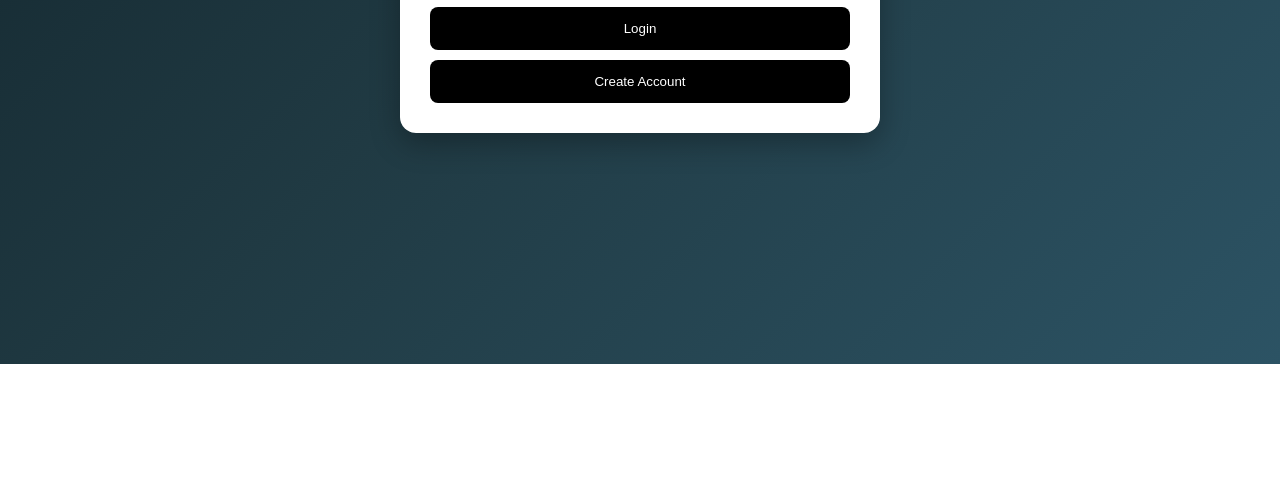
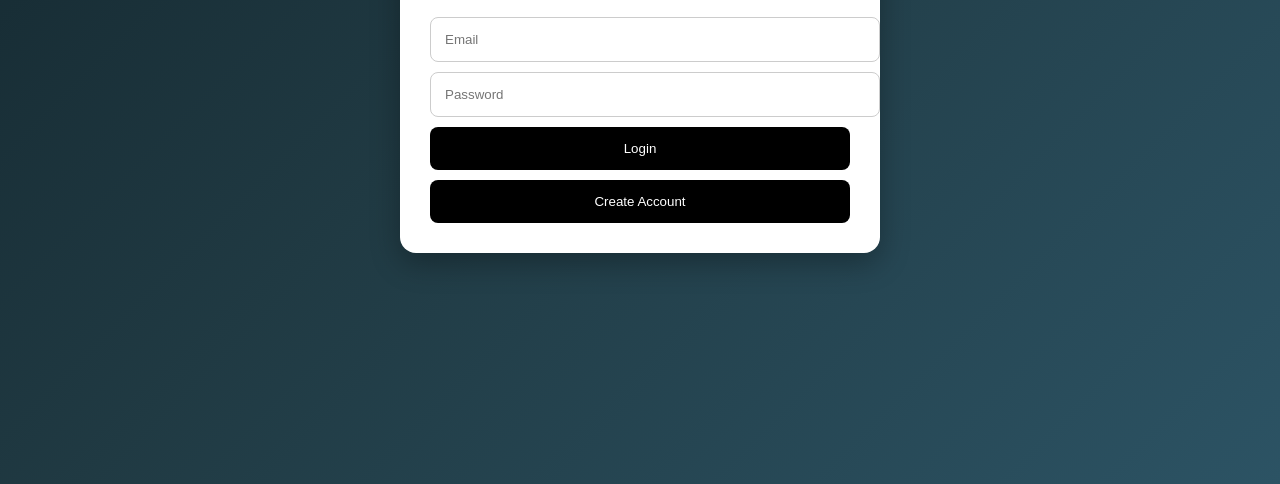
Before and after one commit to mydtech24-ux/capitalpath, a plain HTML site: page index.html in a window 1280 px wide. Shown: the part 631-1115 px from the top of the page. Before the commit the page ends 995 px from the top, so only its background shows below. Drawn offline with Linux system fonts and the light colour scheme; no server answers.

Commit message:
Update index.html

```diff
--- a/index.html
+++ b/index.html
@@ -16,7 +16,9 @@ body {
   background: linear-gradient(135deg,#0f2027,#203a43,#2c5364);
   min-height: 100vh;
   color: #000;
+  padding-top: 120px; /* ➜ Desann kontni an pou logo a */
 }
+
 
 .header-logo {
   width: 120px;
```
